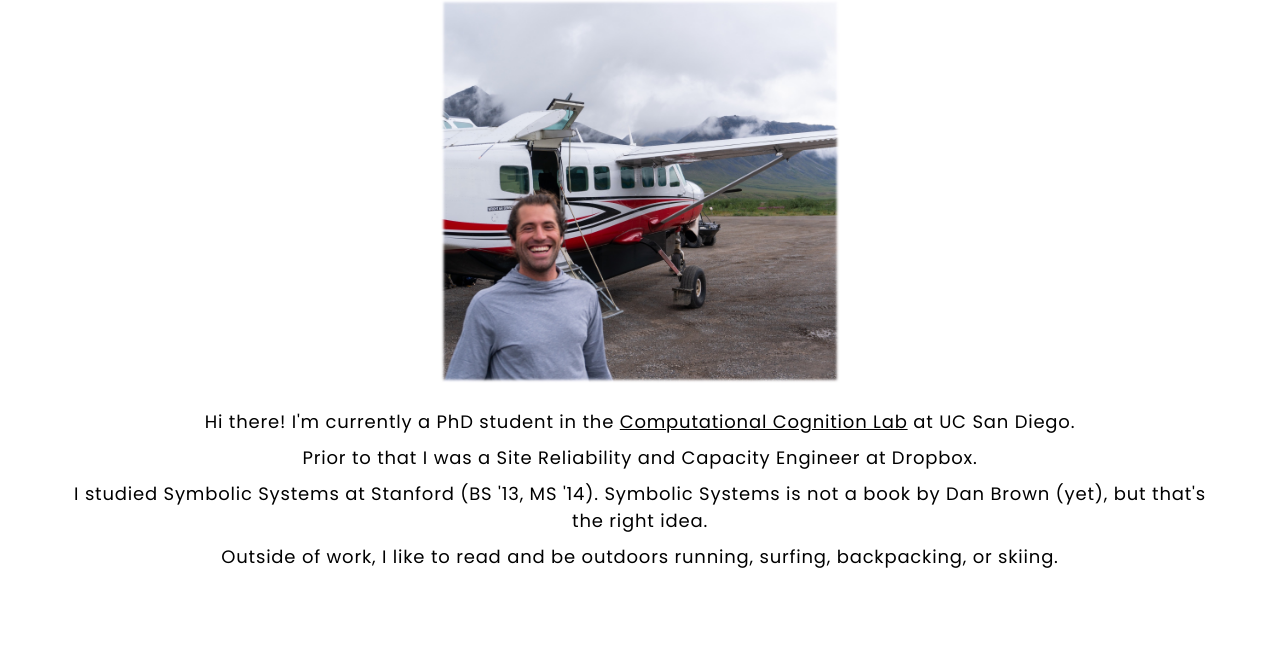
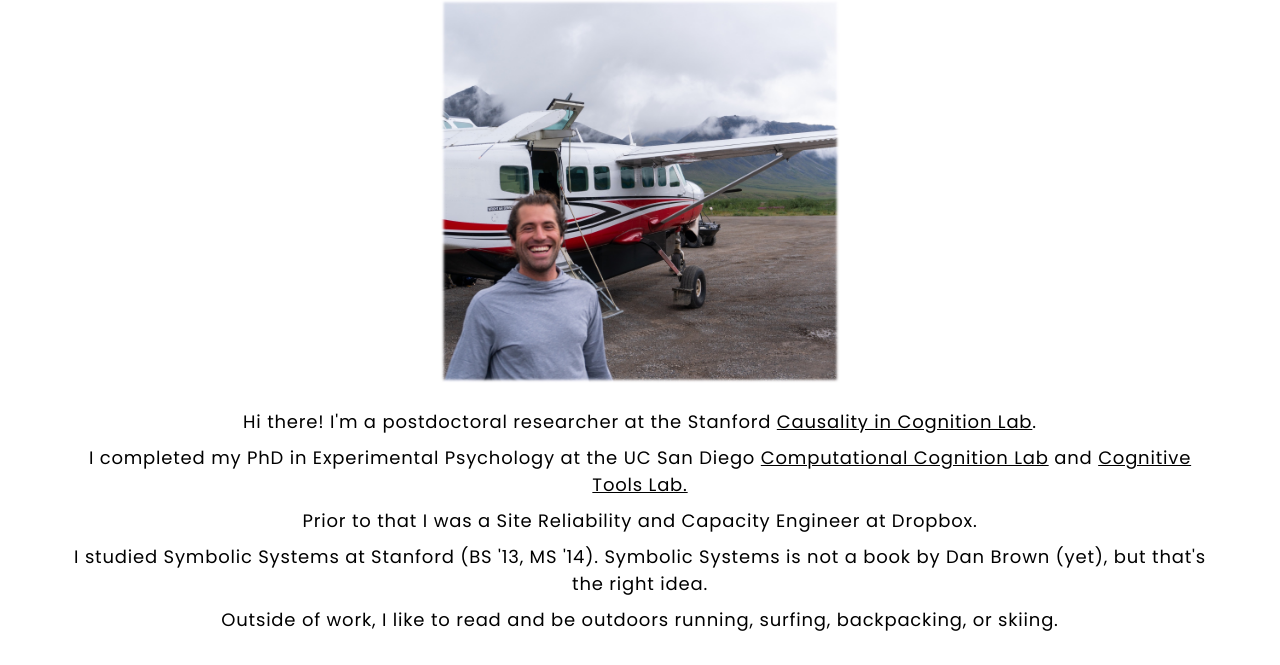
Before and after one commit to erik-brockbank/website, a Flask app: page / in a window 1280 px wide. Shown: the part 148-813 px from the top of the page. Before the commit the page ends 716 px from the top, so only its background shows below. Run offline with Flask 2, Linux system fonts and the light colour scheme.

Commit message:
update home page

```diff
--- a/templates/index.html
+++ b/templates/index.html
@@ -48,9 +48,13 @@
             </div>
             <div class="about-text-bucket">
                 <p>
-                    Hi there! I'm currently a PhD student in the
-                    <a href="http://www.evullab.org/"><u>Computational Cognition Lab</u></a>
-                    at UC San Diego.
+                    Hi there! I'm a postdoctoral researcher at the Stanford
+                    <a href="https://cicl.stanford.edu/"><u>Causality in Cognition Lab</u></a>.
+                </p>
+                <p>
+                    I completed my PhD in Experimental Psychology at the UC San Diego
+                    <a href="http://www.evullab.org/"><u>Computational Cognition Lab</u></a> and
+                    <a href="https://cogtoolslab.github.io/"><u>Cognitive Tools Lab.</u></a>
                 </p>
                 <p>
                     Prior to that I was a Site Reliability and Capacity Engineer at Dropbox.
```
